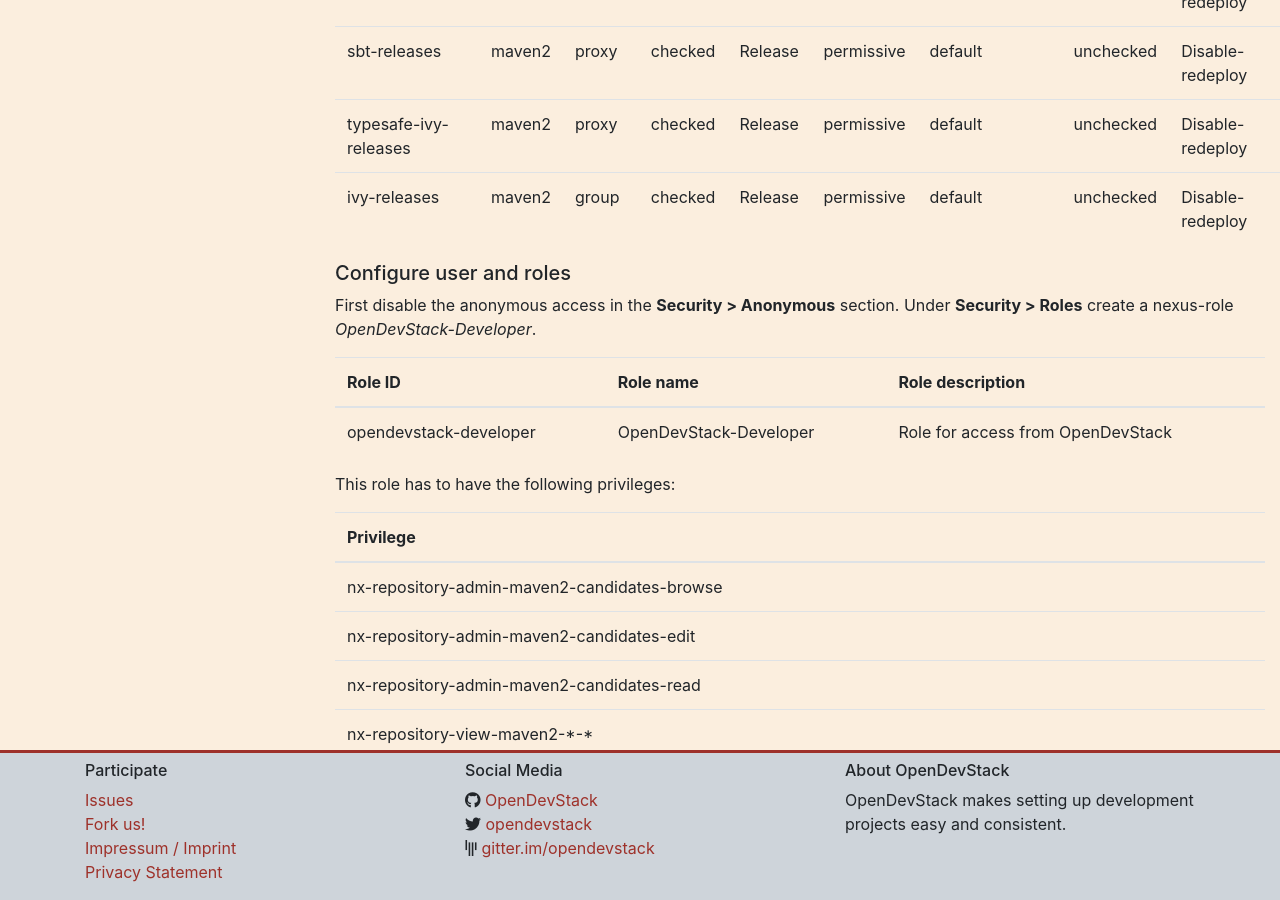
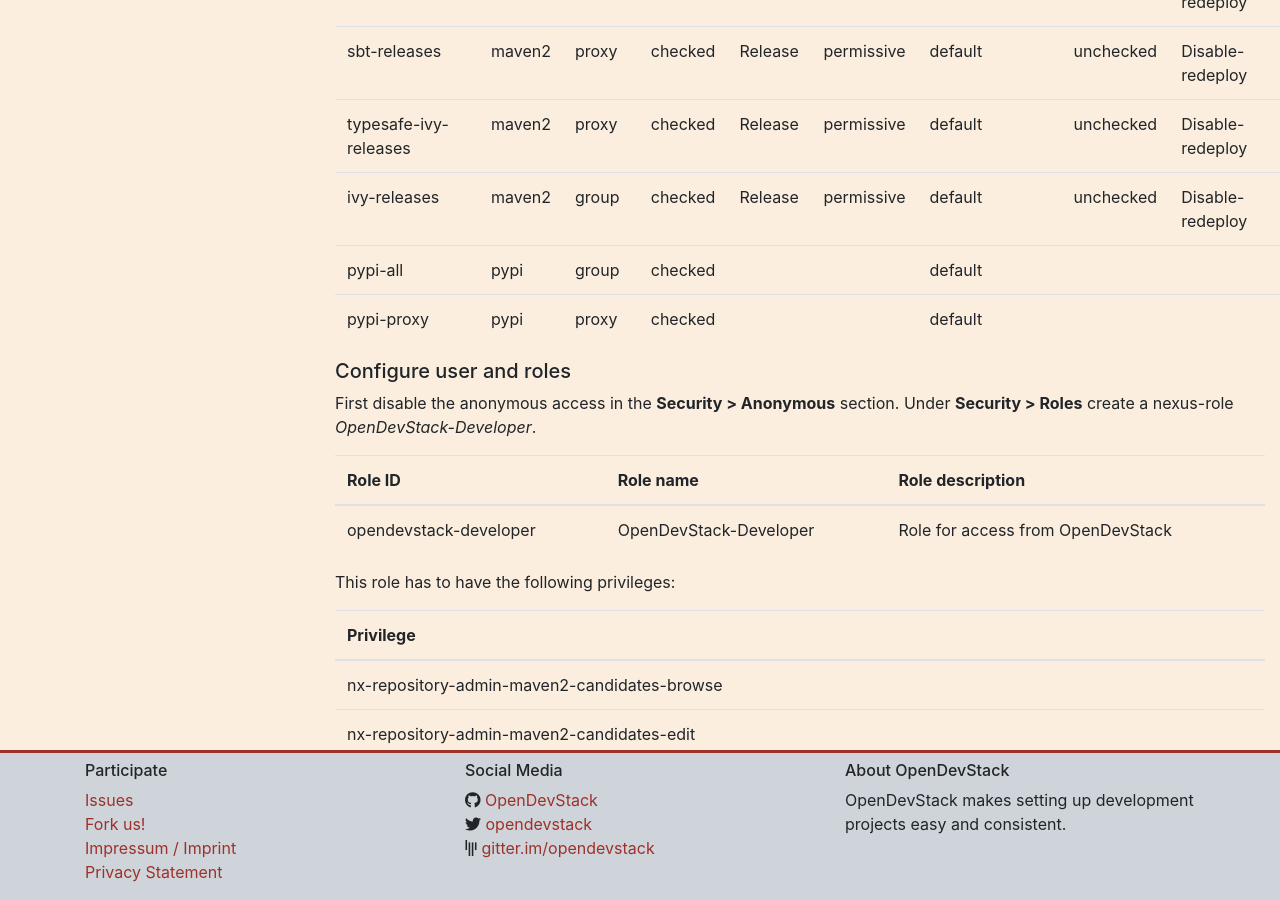
Before and after one commit to opendevstack/opendevstack.github.io, a Jekyll site: the page built from doc/getting-started.md, in a window 1280 px wide and 900 px high, scrolled down 14967 px. Built offline with Jekyll 4.4.1, drawn with Linux system fonts in a browser that asks for light colours; our own code applies the rules of GitHub Pages for plain Markdown files.

Commit message:
Added pypi to nexus setup in getting started....

```diff
--- a/doc/getting-started.md
+++ b/doc/getting-started.md
@@ -675,6 +675,8 @@
 | sbt-releases | maven2 | proxy  | checked | Release        | permissive | default  | unchecked                 | Disable-redeploy  | https://repo.scala-sbt.org/scalasbt/sbt-plugin-releases | ivy-releases
 | typesafe-ivy-releases | maven2 | proxy  | checked | Release        | permissive | default  | unchecked                 | Disable-redeploy  | https://dl.bintray.com/typesafe/ivy-releases | ivy-releases
 | ivy-releases | maven2 | group  | checked | Release        | permissive | default  | unchecked                 | Disable-redeploy  | |
+| pypi-all | pypi | group  | checked |         |  | default  |                 |  | |
+| pypi-proxy | pypi | proxy  | checked |         |  | default  |                 |  | |
 
 
 ##### Configure user and roles
```
